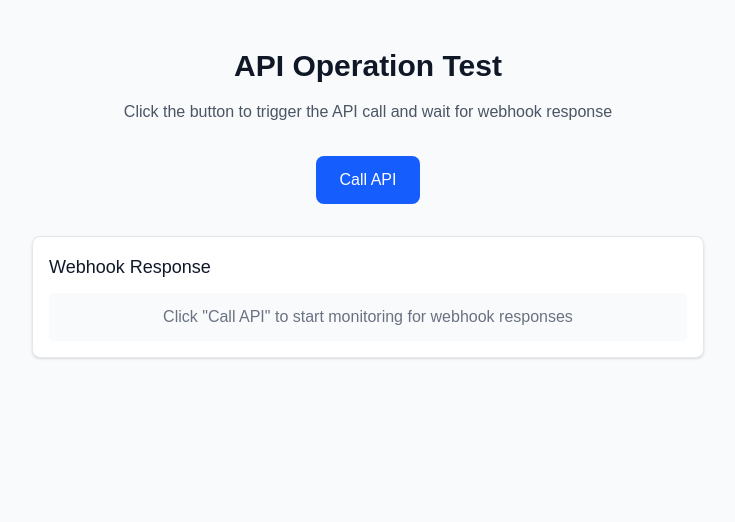
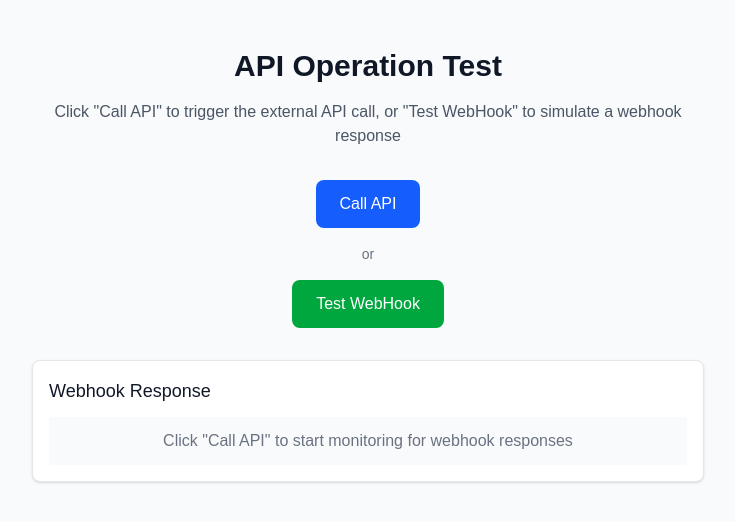
Before and after one commit to FrancisBernard34/teste-api-operacao, a Next.js app: page / in a window 1280 px wide. Shown: the top 522 px of the page, without its empty margins (272-1007 px from the left). Built offline with nearby package versions, Linux system fonts and the light colour scheme.

Commit message:
feat: add test webhook functionality and update UI instructions

```diff
--- a/app/page.tsx
+++ b/app/page.tsx
@@ -96,6 +96,38 @@ export default function Home() {
     }
   };
 
+  const testWebhook = async () => {
+    try {
+      const testData = {
+        message: "Test webhook data",
+        timestamp: new Date().toISOString(),
+        test: true,
+        data: {
+          result: "This is a test webhook response",
+          status: "success"
+        }
+      };
+
+      const response = await fetch('/api/webhook', {
+        method: 'POST',
+        headers: {
+          'Content-Type': 'application/json'
+        },
+        body: JSON.stringify(testData)
+      });
+
+      if (response.ok) {
+        const result = await response.json();
+        console.log('Test webhook sent successfully:', result);
+        // The polling will automatically pick up this webhook data
+      } else {
+        console.error('Failed to send test webhook:', response.statusText);
+      }
+    } catch (err) {
+      console.error('Error sending test webhook:', err);
+    }
+  };
+
   return (
     <div className="min-h-screen bg-gray-50 py-12 px-4 sm:px-6 lg:px-8">
       <div className="max-w-2xl mx-auto">
@@ -104,12 +136,12 @@ export default function Home() {
             API Operation Test
           </h1>
           <p className="text-gray-600">
-            Click the button to trigger the API call and wait for webhook response
+            Click "Call API" to trigger the external API call, or "Test WebHook" to simulate a webhook response
           </p>
         </div>
 
         {/* API Call Button */}
-        <div className="text-center mb-8">
+        <div className="text-center mb-8 space-y-4">
           <button
             onClick={callApi}
             disabled={loading}
@@ -120,6 +152,20 @@ export default function Home() {
             }`}
           >
             {loading ? 'Calling API...' : 'Call API'}
+          </button>
+
+          <div className="text-sm text-gray-500">or</div>
+
+          <button
+            onClick={testWebhook}
+            disabled={loading}
+            className={`px-6 py-3 rounded-lg text-white font-medium transition-colors ${
+              loading
+                ? 'bg-gray-400 cursor-not-allowed'
+                : 'bg-green-600 hover:bg-green-700 active:bg-green-800'
+            }`}
+          >
+            Test WebHook
           </button>
         </div>
 
```
